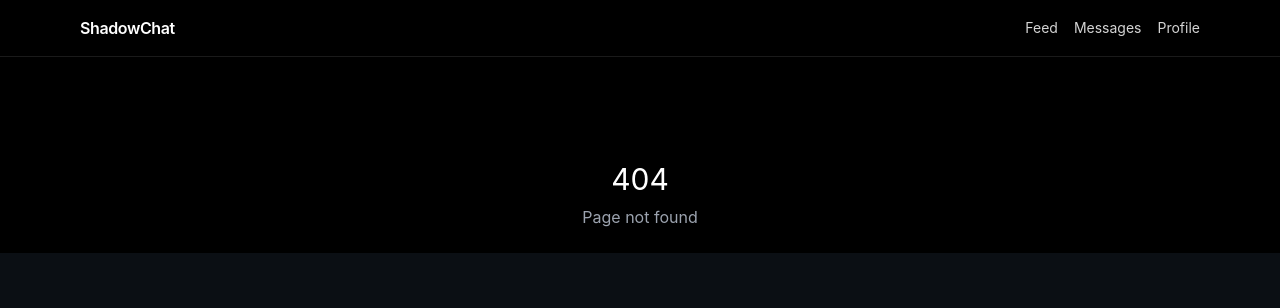
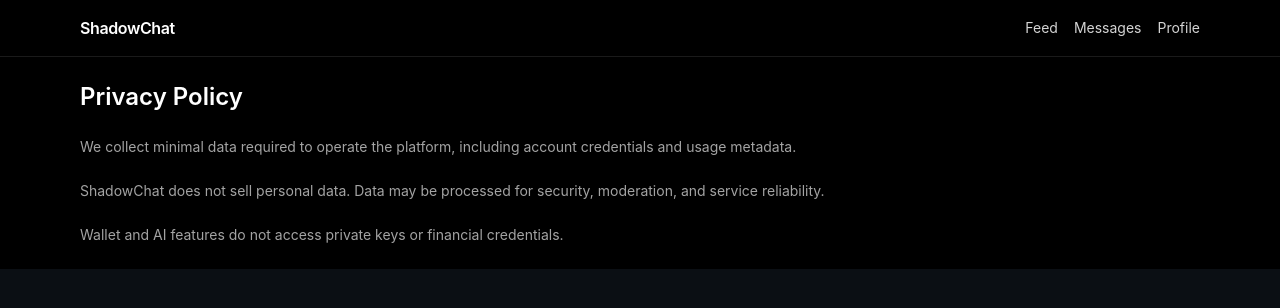
Before and after one commit to skylerblue444-code/Shadow-chat, a Next.js app in the folder apps/web/: page /privacy in a window 1280 px wide. Before the commit this address had no page. Shown: the top 308 px of the page. Built offline with nearby package versions, Linux system fonts and the light colour scheme.

Commit message:
Create page.tsx

```diff
--- /dev/null
+++ b/apps/web/app/privacy/page.tsx
@@ -0,0 +1,26 @@
+import AnimatedPage from "@/components/AnimatedPage";
+
+export default function PrivacyPage() {
+  return (
+    <AnimatedPage>
+      <div className="space-y-6 max-w-3xl">
+        <h1 className="text-2xl font-semibold">Privacy Policy</h1>
+
+        <p className="text-neutral-400 text-sm">
+          We collect minimal data required to operate the platform, including
+          account credentials and usage metadata.
+        </p>
+
+        <p className="text-neutral-400 text-sm">
+          ShadowChat does not sell personal data. Data may be processed for
+          security, moderation, and service reliability.
+        </p>
+
+        <p className="text-neutral-400 text-sm">
+          Wallet and AI features do not access private keys or financial
+          credentials.
+        </p>
+      </div>
+    </AnimatedPage>
+  );
+}
```
